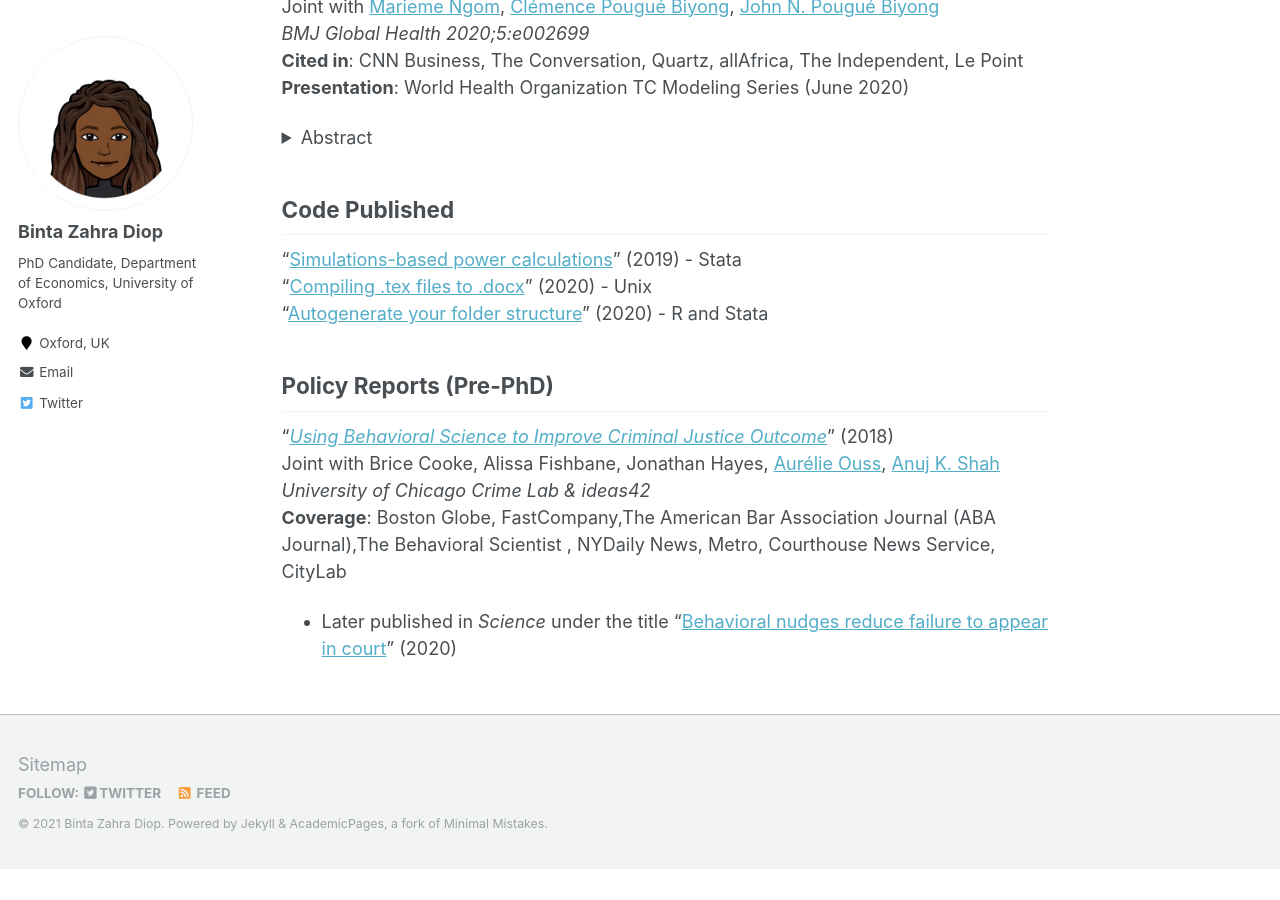
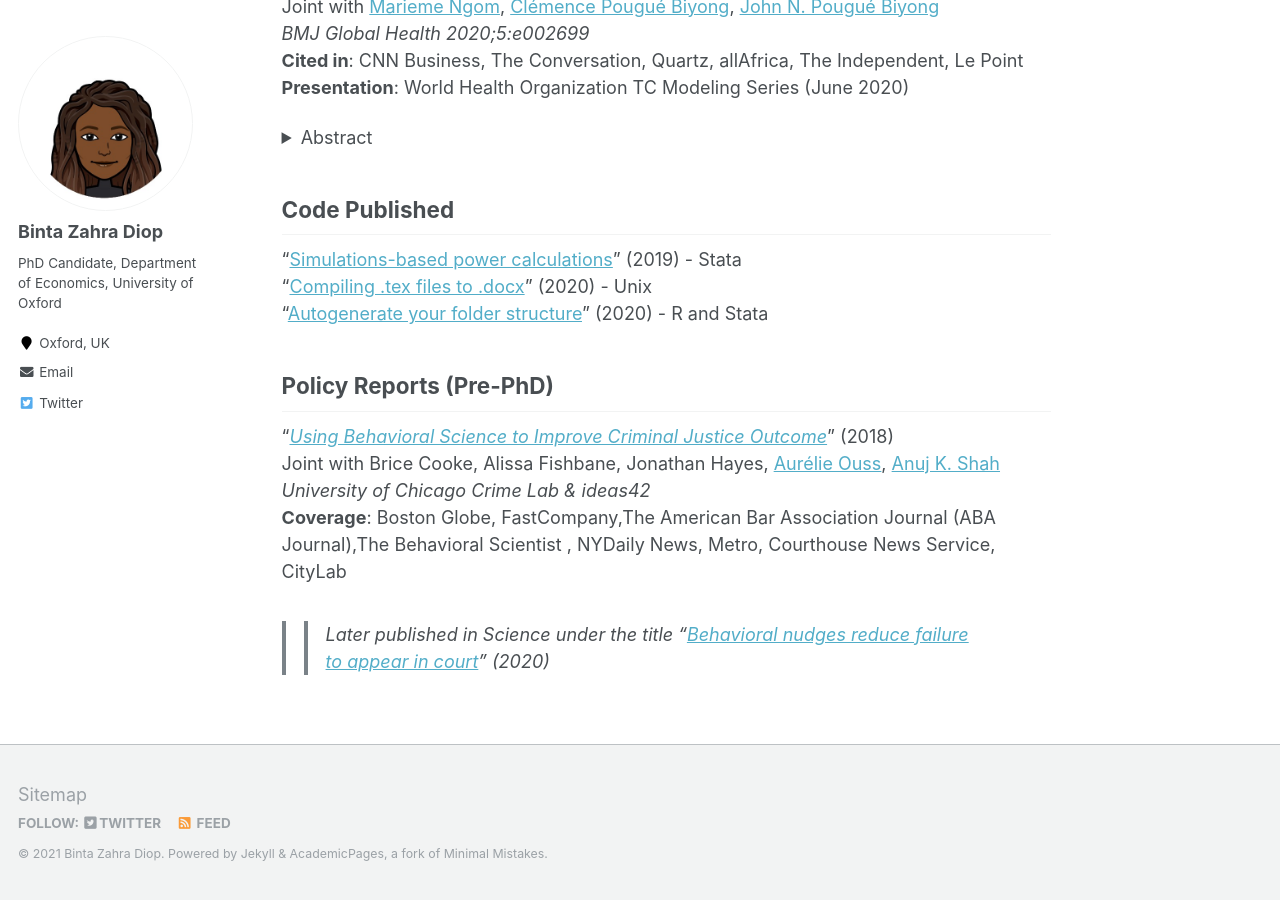
Before and after one commit to bzdiop/bzdiop.github.io, a Jekyll site: the page built from _pages/about.md, in a window 1280 px wide and 900 px high, scrolled down 1293 px. Built offline with Jekyll 4.4.1, drawn with Linux system fonts in a browser that asks for light colours; before the commit the page ends 2162 px from its top, so only the background shows below that.

Commit message:
formatting

```diff
--- a/_pages/about.md
+++ b/_pages/about.md
@@ -74,4 +74,4 @@
 Joint with Brice Cooke, Alissa Fishbane, Jonathan Hayes, [Aurélie Ouss](http://aouss.github.io/), [Anuj K. Shah](https://www.chicagobooth.edu/faculty/directory/s/anuj-k-shah)
 _University of Chicago Crime Lab & ideas42_
 **Coverage**: Boston Globe, FastCompany,The American Bar Association Journal (ABA Journal),The Behavioral Scientist , NYDaily News, Metro, Courthouse News Service, CityLab
-* Later published in _Science_ under the title “[Behavioral nudges reduce failure to appear in court](https://science.sciencemag.org/content/early/2020/10/07/science.abb6591.abstract)" (2020)
+>> Later published in _Science_ under the title “[Behavioral nudges reduce failure to appear in court](https://science.sciencemag.org/content/early/2020/10/07/science.abb6591.abstract)" (2020)
```
